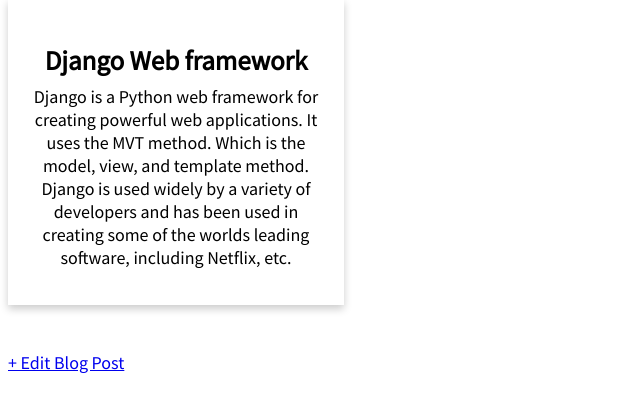
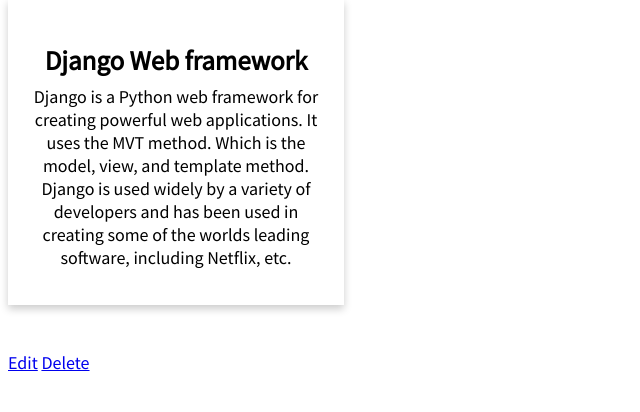
Before and after one commit to Holison18/Django-Webframework, a Django app: page /post/1/ in a window 1280 px wide. Shown: the part 135-547 px from the top of the page, without its empty margins (0-640 px from the left). Run offline with Django 4.2, Linux system fonts and the light colour scheme; data comes from the database, SQL or seed files in the repository.

Commit message:
delete view

```diff
--- a/Blog App/blog/urls.py
+++ b/Blog App/blog/urls.py
@@ -6,4 +6,5 @@
     path("post/<int:pk>/",BlogDetailView.as_view(),name="post_detail"),
     path("post/new/",CreateBlogView.as_view(),name="post_new"),
     path("post/<int:pk>/edit/",UpdateBlogView.as_view(),name="post_edit"),
+    path("post/<int:pk>/delete/",UpdateBlogView.as_view(),name="post_delete"),
 ]
--- a/Blog App/blog/views.py
+++ b/Blog App/blog/views.py
@@ -23,3 +23,5 @@
     model = Post
     template_name = "post_edit.html"
     fields = ["title","body"]
+
+# creat a view to delete blog post
--- a/Blog App/templates/post_detail.html
+++ b/Blog App/templates/post_detail.html
@@ -5,5 +5,6 @@
         <p> {{ post.body }} </p>
     </div>
     <br><br>
-    <a href="{% url 'post_edit' post.pk %}"> + Edit Blog Post </a>
+    <a href="{% url 'post_edit' post.pk %}">Edit</a>
+    <a href="{% url 'post_delete' post.pk %}">Delete</a>
 {% endblock %}
```
